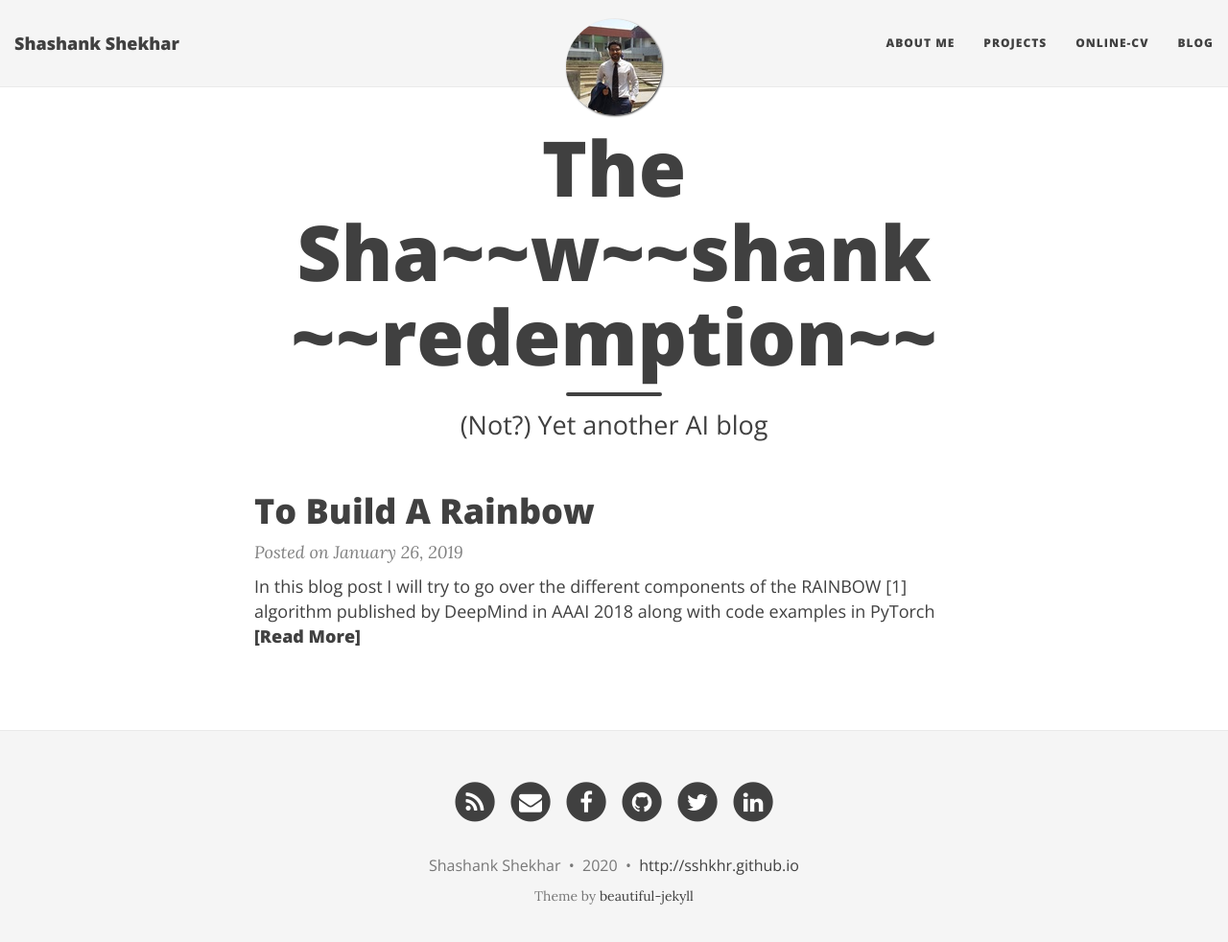
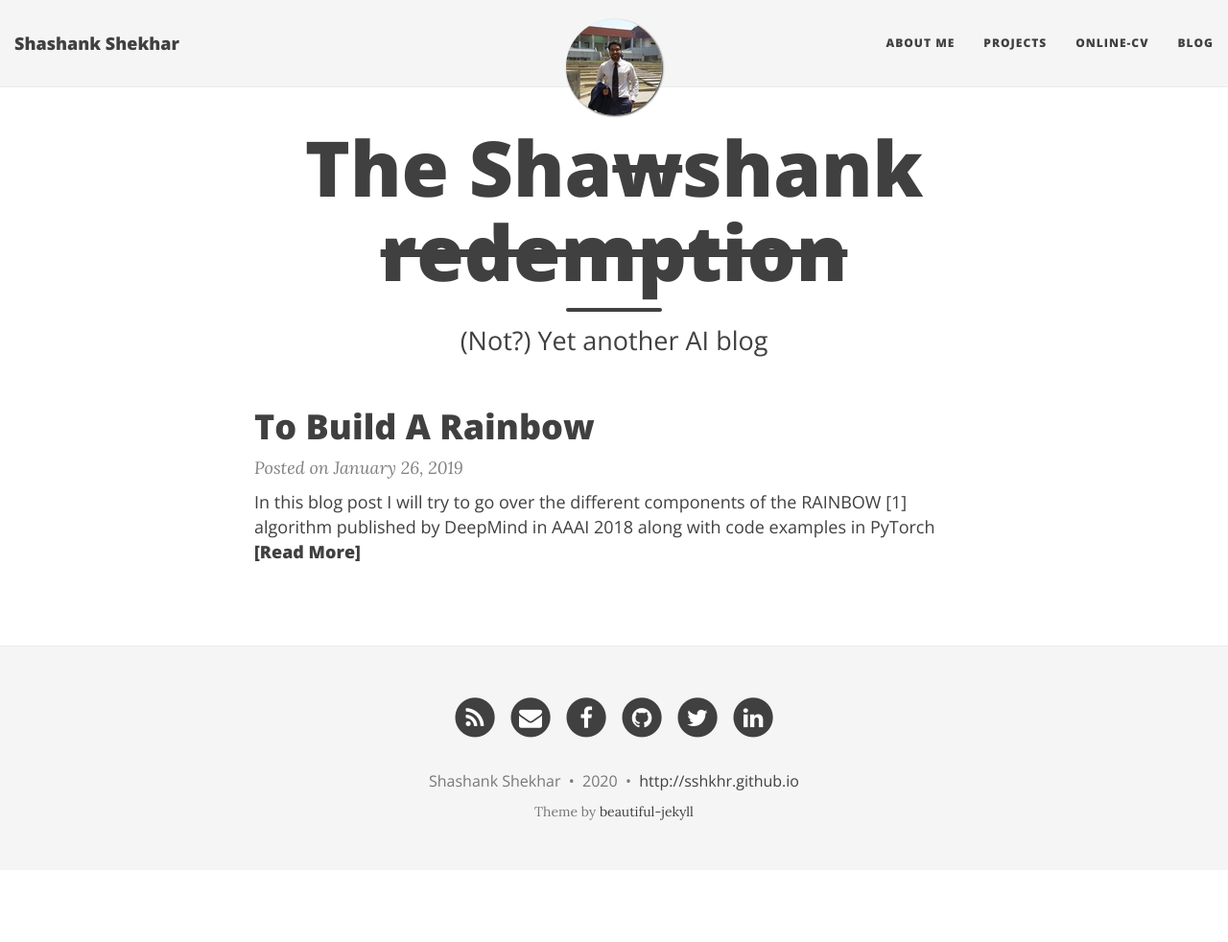
Before and after one commit to sshkhr/sshkhr.github.io, a Jekyll site: the page built from index.html, in a window 1280 px wide and 995 px high. Shown: the top 982 px of the window at 96% size. Built offline with Jekyll 4.4.1, drawn with Linux system fonts in a browser that asks for light colours; nearby versions of some CDN libraries; the list of posts is cut into pages by our own code.

Commit message:
Fixed strikethrough?

```diff
--- a/index.html
+++ b/index.html
@@ -1,6 +1,6 @@
 ---
 layout: page
-title: The Sha~~w~~shank ~~redemption~~
+title: The Sha<s>w</s>shank <s>redemption</s>
 subtitle: (Not?) Yet another AI blog
 use-site-title: true
 ---
```
